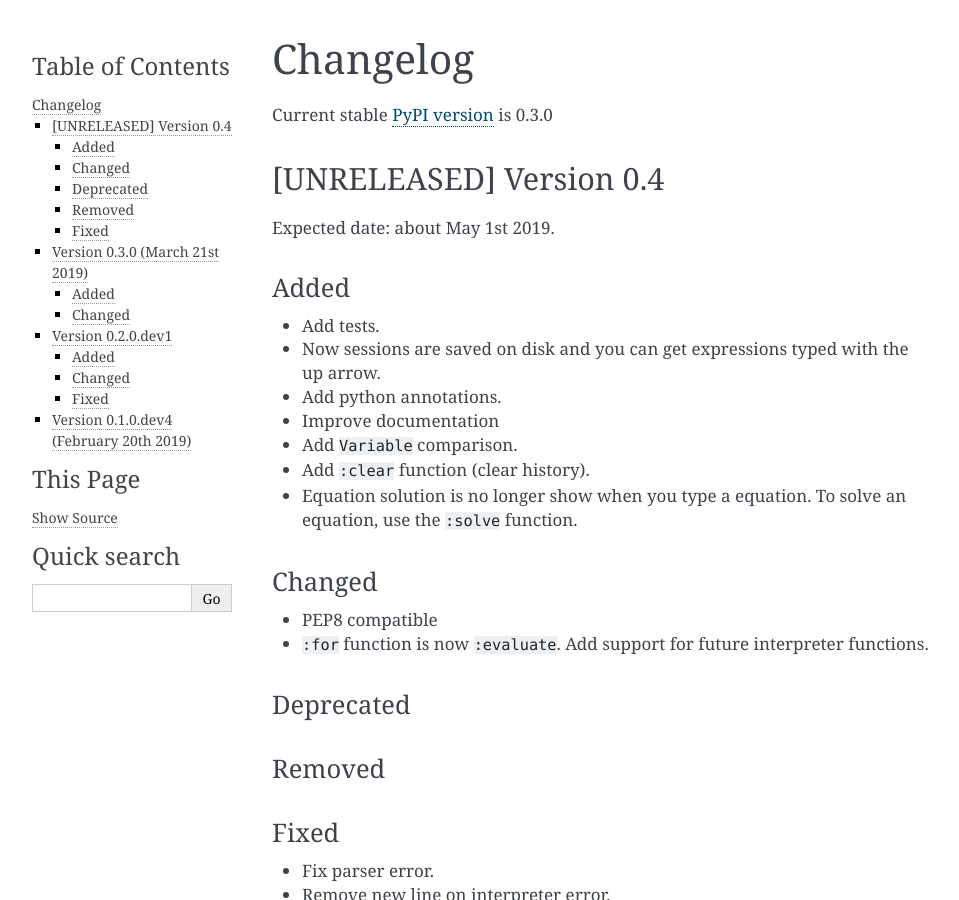
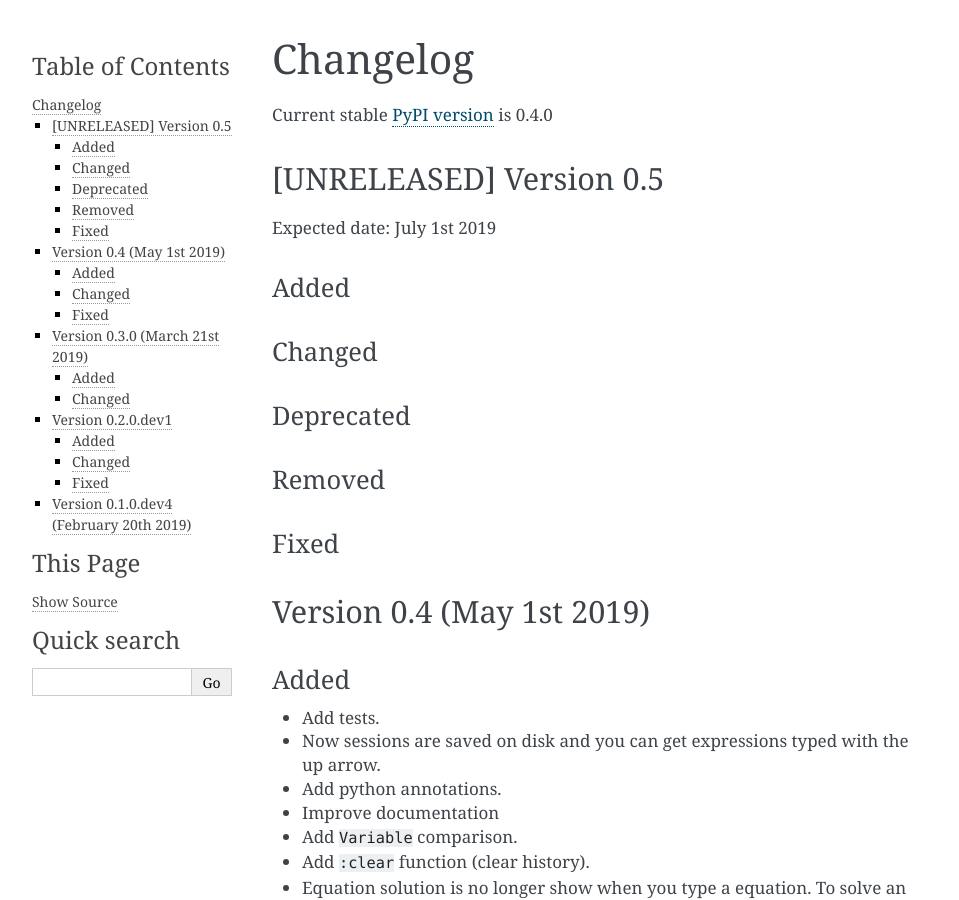
Before and after one commit to alcarazzam/pyscience, a Sphinx documentation site: the page built from doc/source/changelog.rst, in a window 1280 px wide and 900 px high. Shown: the whole window, without its empty margins (148-1107 px from the left). Built offline with Sphinx 7.4.7, drawn with Linux system fonts in a browser that asks for light colours.

Commit message:
Release 0.4

```diff
--- a/doc/source/changelog.rst
+++ b/doc/source/changelog.rst
@@ -1,11 +1,29 @@
 Changelog
 =========
-Current stable `PyPI version <https://pypi.org/project/pyscience/>`_ is 0.3.0
+Current stable `PyPI version <https://pypi.org/project/pyscience/>`_ is 0.4.0
 
-[UNRELEASED] Version 0.4
+[UNRELEASED] Version 0.5
 ------------------------
 
-Expected date: about May 1st 2019.
+Expected date: July 1st 2019
+
+Added
+^^^^^
+
+Changed
+^^^^^^^
+
+Deprecated
+^^^^^^^^^^
+
+Removed
+^^^^^^^
+
+Fixed
+^^^^^
+
+Version 0.4 (May 1st 2019)
+--------------------------
 
 Added
 ^^^^^
```
Also changed, not shown: other parts of doc/source/changelog.rst (+0 -6 lines).
